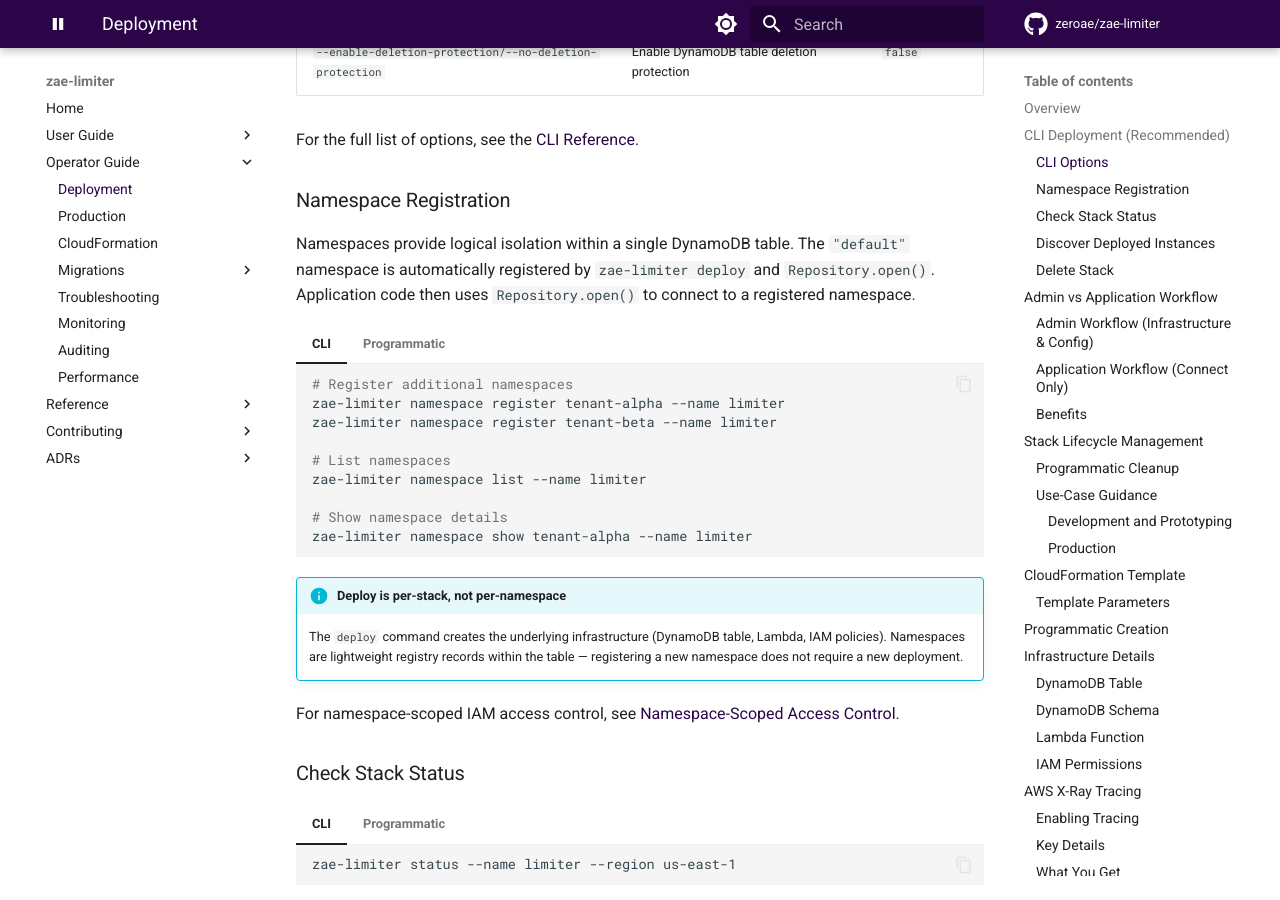
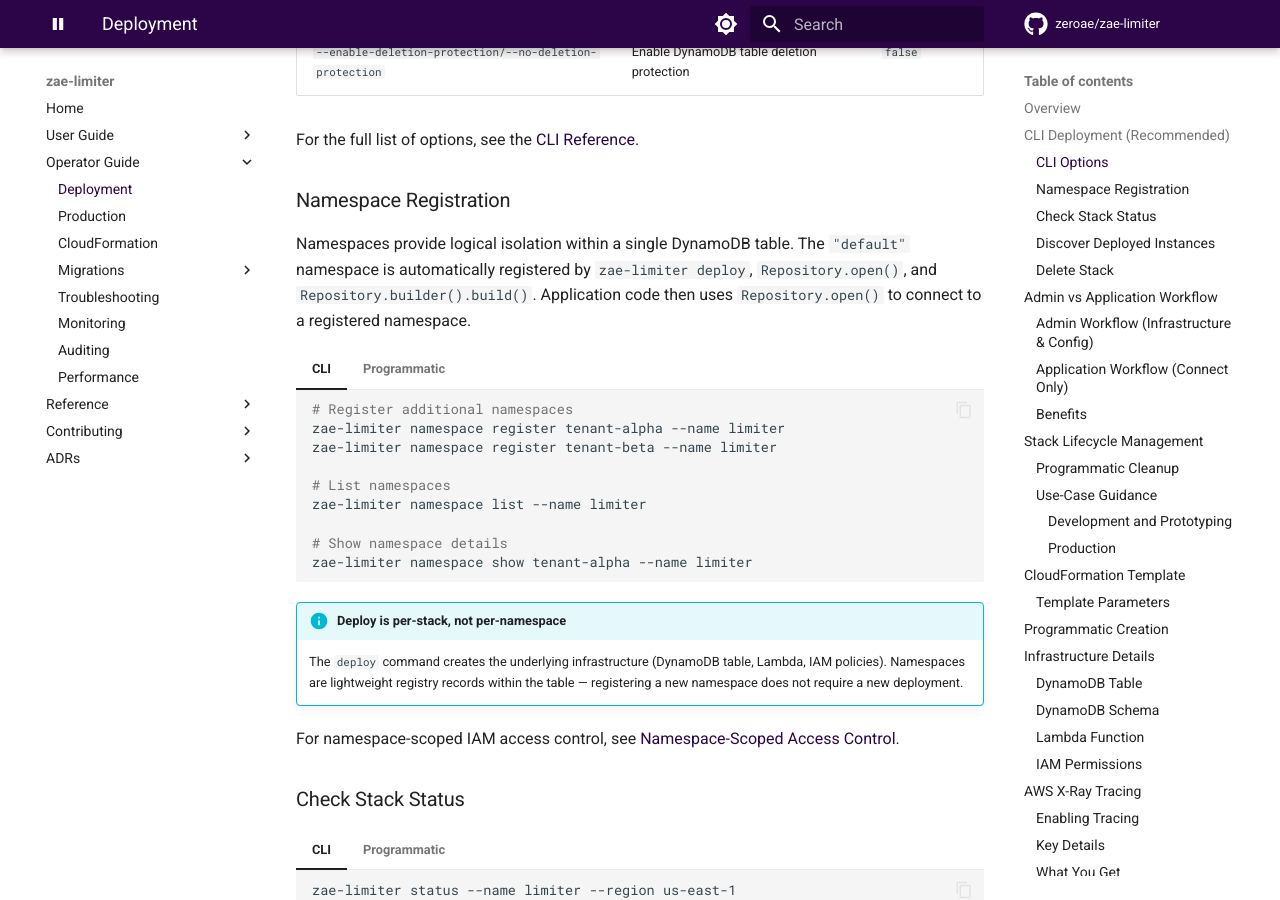
Before and after one commit to zeroae/zae-limiter, an MkDocs documentation site: the page built from docs/infra/deployment.md, in a window 1280 px wide and 900 px high, scrolled down 1538 px. Built offline with MkDocs 1.6.1 and Material for MkDocs 9.7.7, drawn with Linux system fonts in a browser that asks for light colours; comment, search, counter and statistics services are not loaded; the version menu is left out.

Commit message:
📝 docs(infra): mention builder().build() also registers default namespace (#404)
Co-Authored-By: Claude Opus 4.6 <noreply@anthropic.com>

```diff
--- a/docs/infra/deployment.md
+++ b/docs/infra/deployment.md
@@ -50,7 +50,7 @@ For the full list of options, see the [CLI Reference](../cli.md#deploy).
 
 ### Namespace Registration
 
-Namespaces provide logical isolation within a single DynamoDB table. The `"default"` namespace is automatically registered by `zae-limiter deploy` and `Repository.open()`. Application code then uses `Repository.open()` to connect to a registered namespace.
+Namespaces provide logical isolation within a single DynamoDB table. The `"default"` namespace is automatically registered by `zae-limiter deploy`, `Repository.open()`, and `Repository.builder().build()`. Application code then uses `Repository.open()` to connect to a registered namespace.
 
 === "CLI"
 
```
